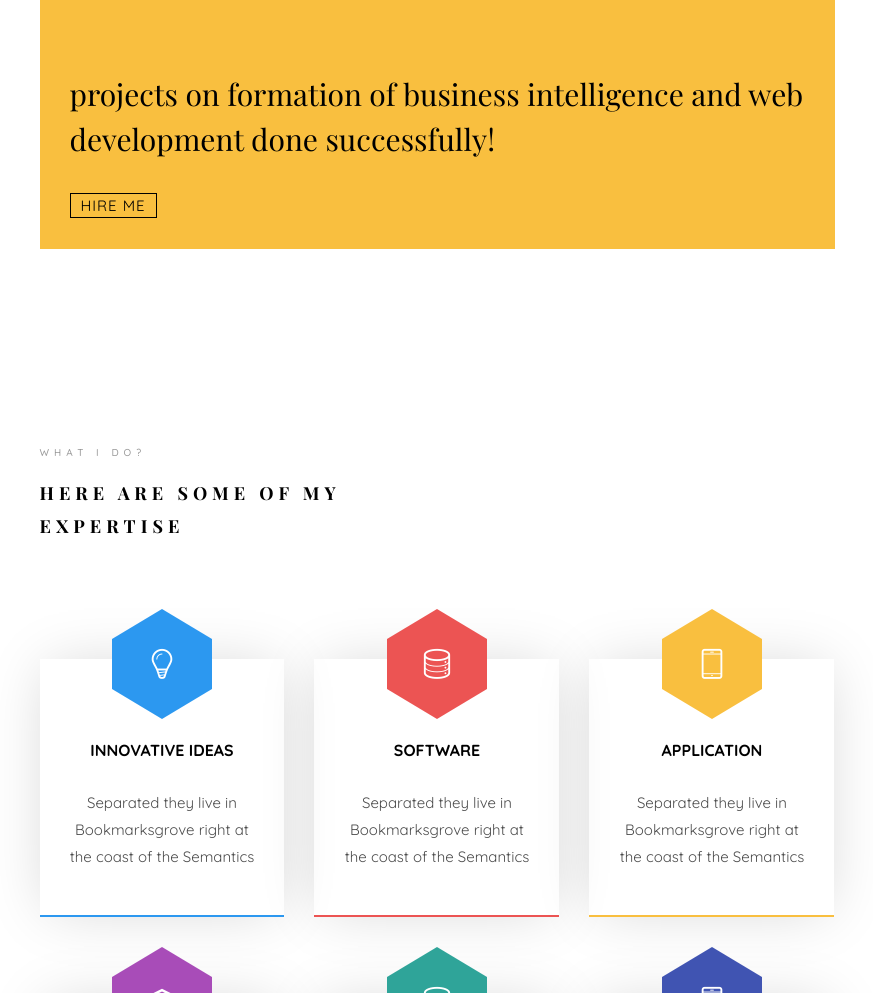
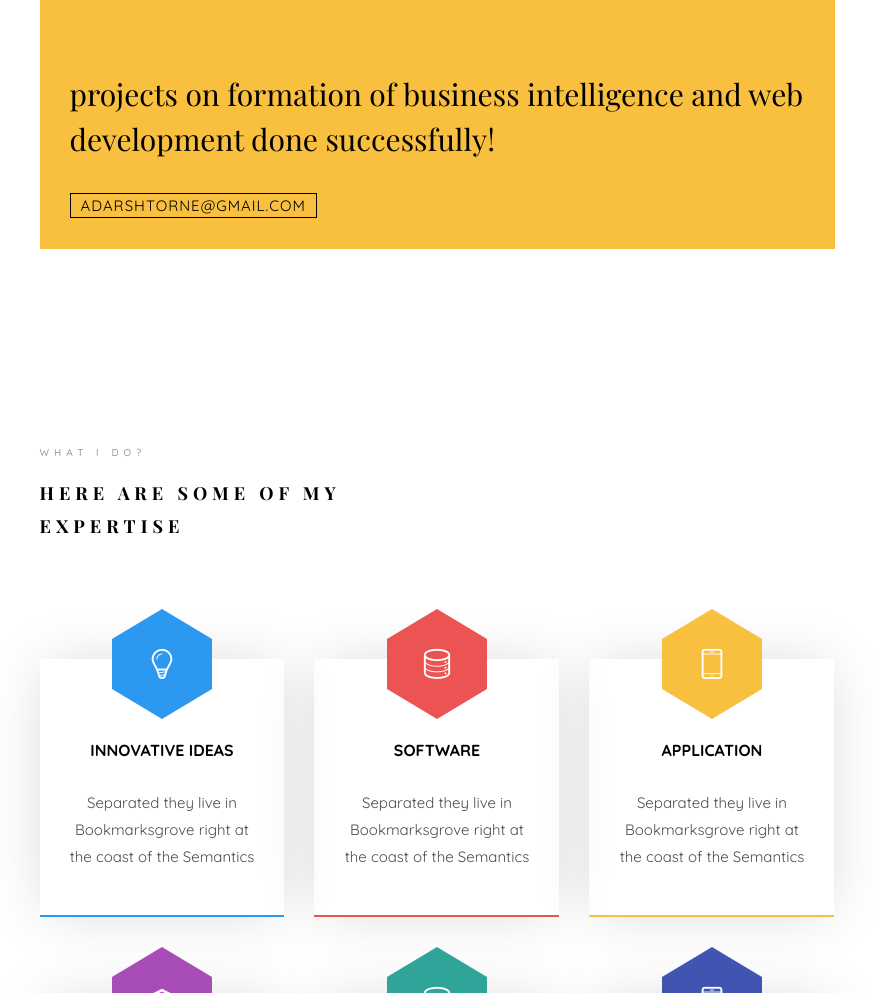
Before and after one commit to Adarshtorne108/website, a plain HTML site: page index.html in a window 1280 px wide. Shown: the part 1526-2519 px from the top of the page, without its empty margins (353-1226 px from the left). Drawn offline with nearby package versions, Linux system fonts and the light colour scheme; files whose address does not match are found by name; a web font is replaced by a local one.

Commit message:
Update index.html

```diff
--- a/index.html
+++ b/index.html
@@ -173,7 +173,7 @@
 								<div class="col-md-12 animate-box" data-animate-effect="fadeInLeft">
 									<div class="hire">
 										<h2> <br>projects on formation of business intelligence and web development done successfully!</h2>
-										<a href="#" class="btn-hire">Hire me</a>
+										<a href="#" class="btn-hire">adarshtorne@gmail.com</a>
 									</div>
 								</div>
 							</div>
```
